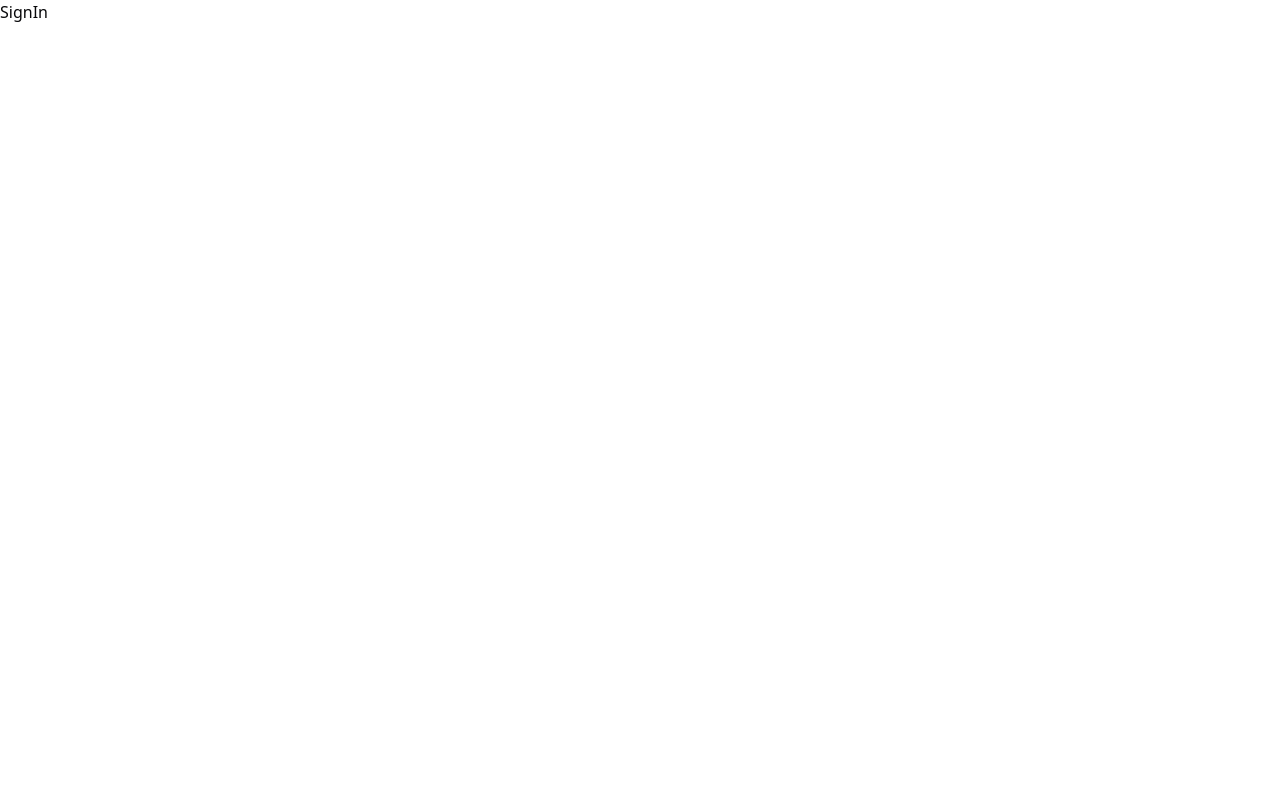
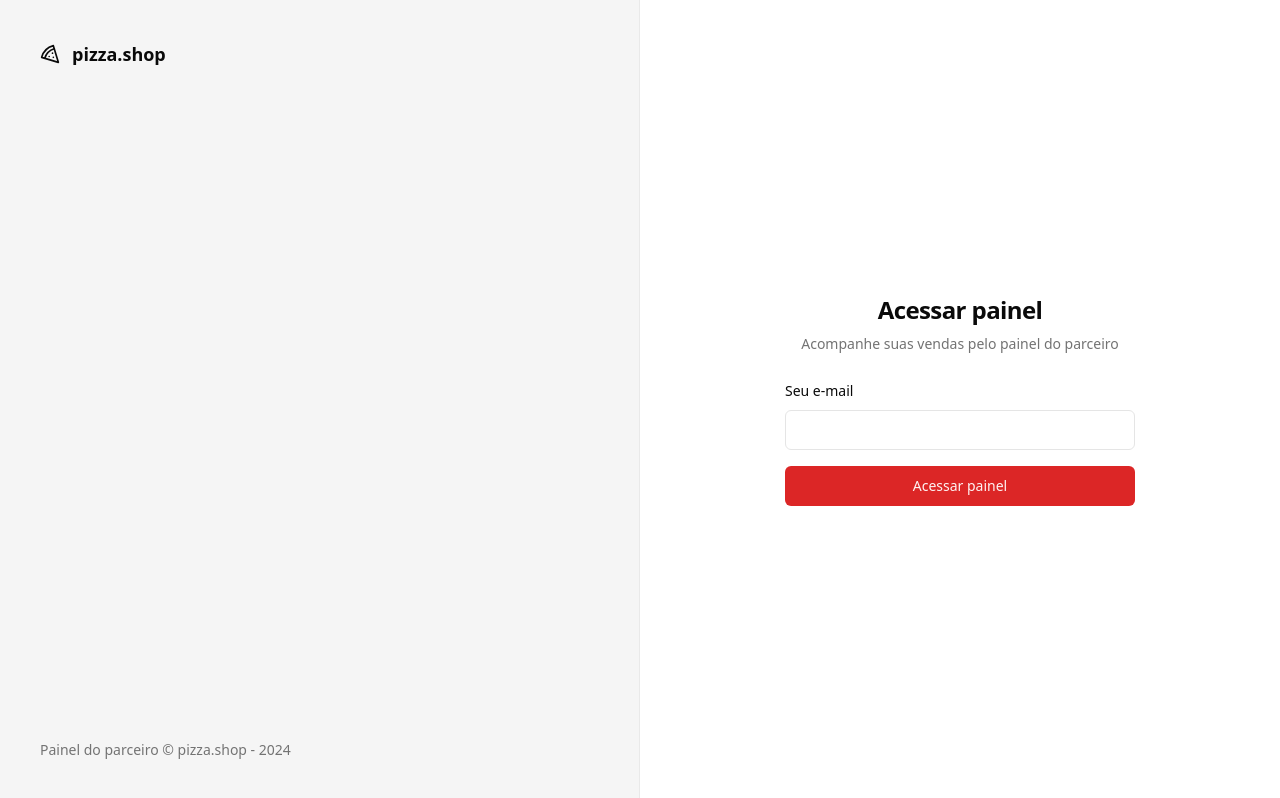
Before and after one commit to oeduardots/ignite-react-pizzashop, a React (Vite) app: page /sign-in in a window 1280 px wide. Built offline with nearby package versions, Linux system fonts and the light colour scheme.

Commit message:
pagina: login

```diff
--- a/package.json
+++ b/package.json
@@ -10,6 +10,7 @@
     "preview": "vite preview"
   },
   "dependencies": {
+    "@radix-ui/react-label": "^2.0.2",
     "@radix-ui/react-slot": "^1.0.2",
     "class-variance-authority": "^0.7.0",
     "clsx": "^2.1.1",
--- /dev/null
+++ b/src/components/ui/input.tsx
@@ -0,0 +1,25 @@
+import * as React from 'react'
+
+import { cn } from '@/lib/utils'
+
+export interface InputProps
+  extends React.InputHTMLAttributes<HTMLInputElement> {}
+
+const Input = React.forwardRef<HTMLInputElement, InputProps>(
+  ({ className, type, ...props }, ref) => {
+    return (
+      <input
+        type={type}
+        className={cn(
+          'flex h-10 w-full rounded-md border border-input bg-background px-3 py-2 text-sm ring-offset-background file:border-0 file:bg-transparent file:text-sm file:font-medium placeholder:text-muted-foreground focus-visible:outline-none focus-visible:ring-2 focus-visible:ring-ring focus-visible:ring-offset-2 disabled:cursor-not-allowed disabled:opacity-50',
+          className,
+        )}
+        ref={ref}
+        {...props}
+      />
+    )
+  },
+)
+Input.displayName = 'Input'
+
+export { Input }
--- /dev/null
+++ b/src/components/ui/label.tsx
@@ -0,0 +1,24 @@
+import * as LabelPrimitive from '@radix-ui/react-label'
+import { cva, type VariantProps } from 'class-variance-authority'
+import * as React from 'react'
+
+import { cn } from '@/lib/utils'
+
+const labelVariants = cva(
+  'text-sm font-medium leading-none peer-disabled:cursor-not-allowed peer-disabled:opacity-70',
+)
+
+const Label = React.forwardRef<
+  React.ElementRef<typeof LabelPrimitive.Root>,
+  React.ComponentPropsWithoutRef<typeof LabelPrimitive.Root> &
+    VariantProps<typeof labelVariants>
+>(({ className, ...props }, ref) => (
+  <LabelPrimitive.Root
+    ref={ref}
+    className={cn(labelVariants(), className)}
+    {...props}
+  />
+))
+Label.displayName = LabelPrimitive.Root.displayName
+
+export { Label }
--- a/src/global.css
+++ b/src/global.css
@@ -2,67 +2,51 @@
 @tailwind components;
 @tailwind utilities;
 
+
 @layer base {
   :root {
     --background: 0 0% 100%;
-    --foreground: 240 10% 3.9%;
-
+    --foreground: 0 0% 3.9%;
     --card: 0 0% 100%;
-    --card-foreground: 240 10% 3.9%;
-
+    --card-foreground: 0 0% 3.9%;
     --popover: 0 0% 100%;
-    --popover-foreground: 240 10% 3.9%;
-
-    --primary: 240 5.9% 10%;
-    --primary-foreground: 0 0% 98%;
-
-    --secondary: 240 4.8% 95.9%;
-    --secondary-foreground: 240 5.9% 10%;
-
-    --muted: 240 4.8% 95.9%;
-    --muted-foreground: 240 3.8% 46.1%;
-
-    --accent: 240 4.8% 95.9%;
-    --accent-foreground: 240 5.9% 10%;
-
+    --popover-foreground: 0 0% 3.9%;
+    --primary: 0 72.2% 50.6%;
+    --primary-foreground: 0 85.7% 97.3%;
+    --secondary: 0 0% 96.1%;
+    --secondary-foreground: 0 0% 9%;
+    --muted: 0 0% 96.1%;
+    --muted-foreground: 0 0% 45.1%;
+    --accent: 0 0% 96.1%;
+    --accent-foreground: 0 0% 9%;
     --destructive: 0 84.2% 60.2%;
     --destructive-foreground: 0 0% 98%;
-
-    --border: 240 5.9% 90%;
-    --input: 240 5.9% 90%;
-    --ring: 240 10% 3.9%;
-
+    --border: 0 0% 89.8%;
+    --input: 0 0% 89.8%;
+    --ring: 0 72.2% 50.6%;
     --radius: 0.5rem;
   }
 
   .dark {
-    --background: 240 10% 3.9%;
+    --background: 0 0% 3.9%;
     --foreground: 0 0% 98%;
-
-    --card: 240 10% 3.9%;
+    --card: 0 0% 3.9%;
     --card-foreground: 0 0% 98%;
-
-    --popover: 240 10% 3.9%;
+    --popover: 0 0% 3.9%;
     --popover-foreground: 0 0% 98%;
-
-    --primary: 0 0% 98%;
-    --primary-foreground: 240 5.9% 10%;
-
-    --secondary: 240 3.7% 15.9%;
+    --primary: 0 72.2% 50.6%;
+    --primary-foreground: 0 85.7% 97.3%;
+    --secondary: 0 0% 14.9%;
     --secondary-foreground: 0 0% 98%;
-
-    --muted: 240 3.7% 15.9%;
-    --muted-foreground: 240 5% 64.9%;
-
-    --accent: 240 3.7% 15.9%;
+    --muted: 0 0% 14.9%;
+    --muted-foreground: 0 0% 63.9%;
+    --accent: 0 0% 14.9%;
     --accent-foreground: 0 0% 98%;
-
     --destructive: 0 62.8% 30.6%;
     --destructive-foreground: 0 0% 98%;
-
-    --border: 240 3.7% 15.9%;
-    --input: 240 3.7% 15.9%;
-    --ring: 240 4.9% 83.9%;
+    --border: 0 0% 14.9%;
+    --input: 0 0% 14.9%;
+    --ring: 0 72.2% 50.6%;
   }
 }
 
--- a/src/pages/_layouts/auth.tsx
+++ b/src/pages/_layouts/auth.tsx
@@ -1,9 +1,20 @@
+import { Pizza } from 'lucide-react'
 import { Outlet } from 'react-router-dom'
 
 export function AuthLayout() {
   return (
-    <div>
-      <div>
+    <div className="grid min-h-screen grid-cols-2">
+      <div className="flex h-full flex-col justify-between border-r border-foreground/5 bg-muted p-10 text-muted-foreground">
+        <div className="flex items-center gap-3 text-lg font-medium text-foreground">
+          <Pizza className="size-5" />
+          <span className="font-semibold">pizza.shop</span>
+        </div>
+        <footer className="text-sm">
+          Painel do parceiro &copy; pizza.shop - {new Date().getFullYear()}
+        </footer>
+      </div>
+
+      <div className="flex flex-col items-center justify-center">
         <Outlet />
       </div>
     </div>
--- a/src/pages/auth/sign-in.tsx
+++ b/src/pages/auth/sign-in.tsx
@@ -1,10 +1,37 @@
 import { Helmet } from 'react-helmet-async'
+
+import { Button } from '@/components/ui/button'
+import { Input } from '@/components/ui/input'
+import { Label } from '@/components/ui/label'
 
 export function SignIn() {
   return (
-    <>
+    <div>
       <Helmet title="Login" />
-      <h1>SignIn</h1>
-    </>
+
+      <div className="p-8">
+        <div className="flex w-[350px] flex-col justify-center gap-6">
+          <div className="flex flex-col gap-2 text-center">
+            <h1 className="text-2xl font-semibold tracking-tight">
+              Acessar painel
+            </h1>
+            <p className="text-sm text-muted-foreground">
+              Acompanhe suas vendas pelo painel do parceiro
+            </p>
+          </div>
+
+          <form className="space-y-4">
+            <div className="space-y-2">
+              <Label htmlFor="email">Seu e-mail</Label>
+              <Input id="email" type="email" />
+            </div>
+
+            <Button className="w-full" type="submit">
+              Acessar painel
+            </Button>
+          </form>
+        </div>
+      </div>
+    </div>
   )
 }
```
Also changed, not shown: tailwind.config.js (+35 -35 lines), 1 other file (tests, documents, lock files or other folders).
